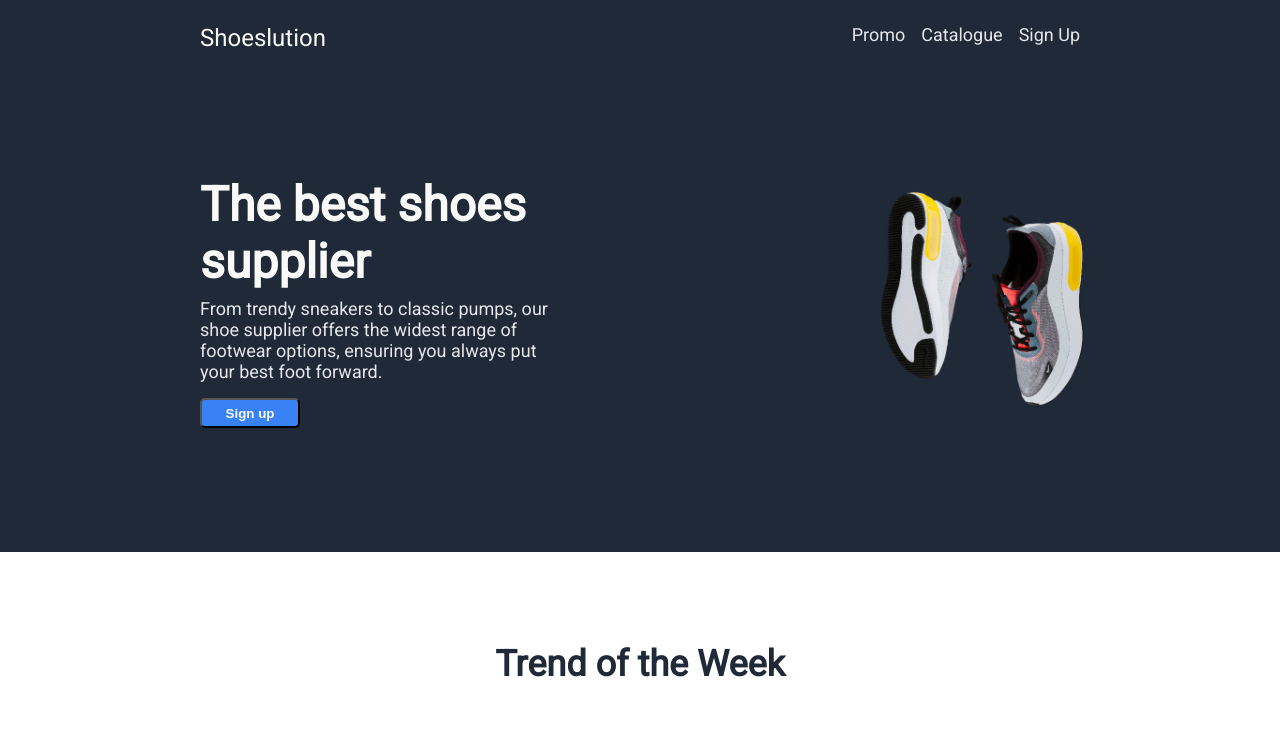
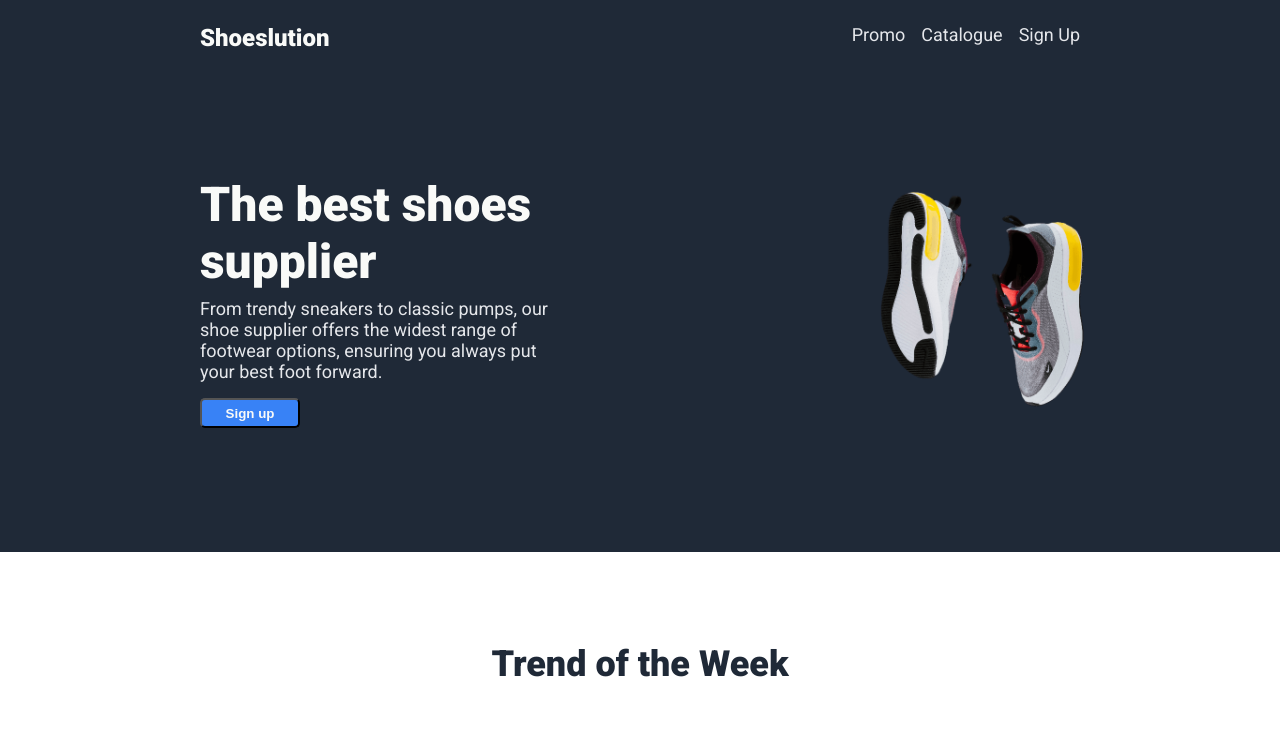
Before and after one commit to reyndomly/landingpage, a plain HTML site: page index.html in a window 1280 px wide. Shown: the top 732 px of the page. Drawn offline with Linux system fonts and the light colour scheme.

Commit message:
import roboto font

```diff
--- a/css/style.css
+++ b/css/style.css
@@ -1,6 +1,6 @@
+@import url('https://fonts.googleapis.com/css2?family=Roboto:wght@300;400;500;700;900&display=swap');
 body,html {
-    font-family: 'Roboto';
-    height: 100%;
+    font-family: 'Roboto', sans-serif;
     margin: 0;
 }
 
@@ -19,6 +19,7 @@ header {
 .logo {
     font-size: 24px;
     color: #f9faf8;
+    font-weight: 900;
     margin-left: 200px;
     margin-top: 24px;
 }
@@ -50,7 +51,7 @@ header {
 
 .banner-container-text {
     font-size: 48px;
-    font-weight: 800;
+    font-weight: 900;
     color: #f9faf8;
     margin-left: 200px;
 }
--- a/index.html
+++ b/index.html
@@ -6,7 +6,6 @@
     <meta name="viewport" content="width=device-width, initial-scale=1.0">
     <title>Document</title>
     <link rel="stylesheet" href="css/style.css">
-    <link href='https://fonts.googleapis.com/css?family=Roboto' rel='stylesheet'>
 </head>
 <body>
     <header>
```
